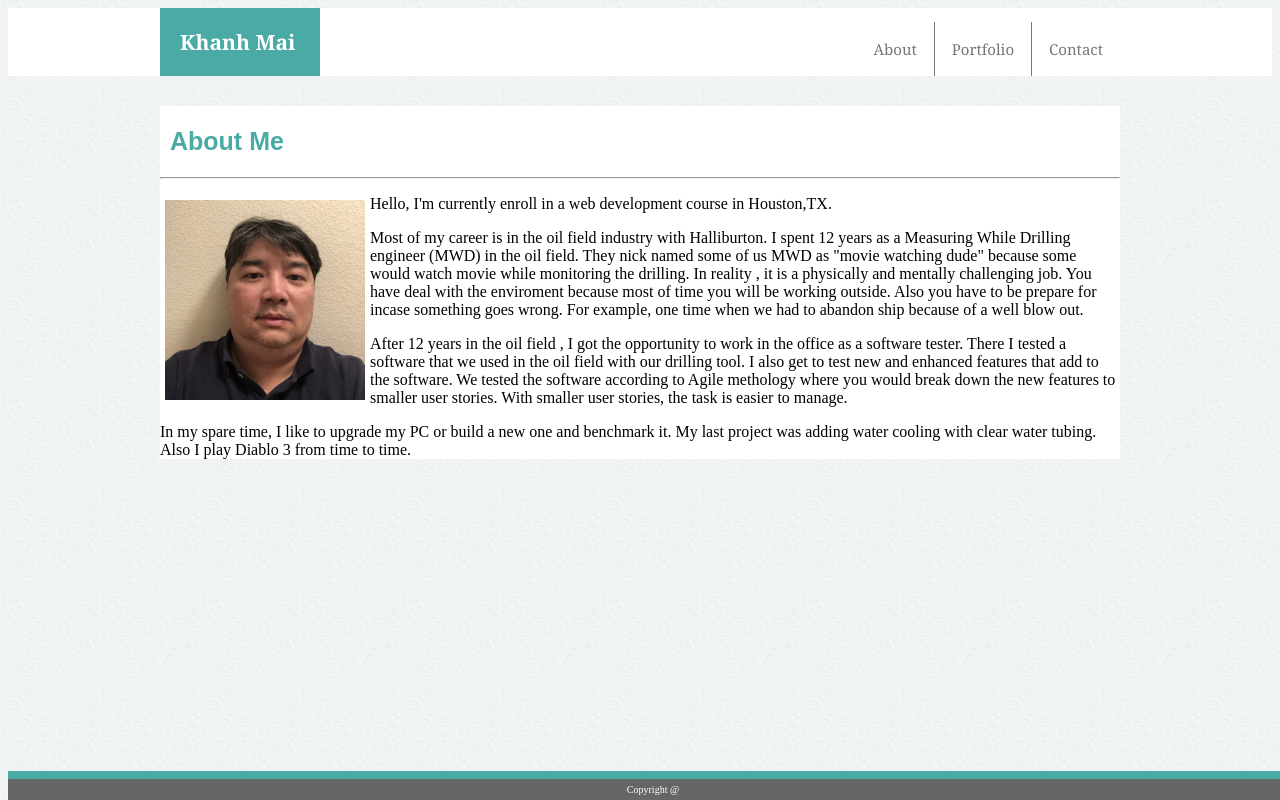
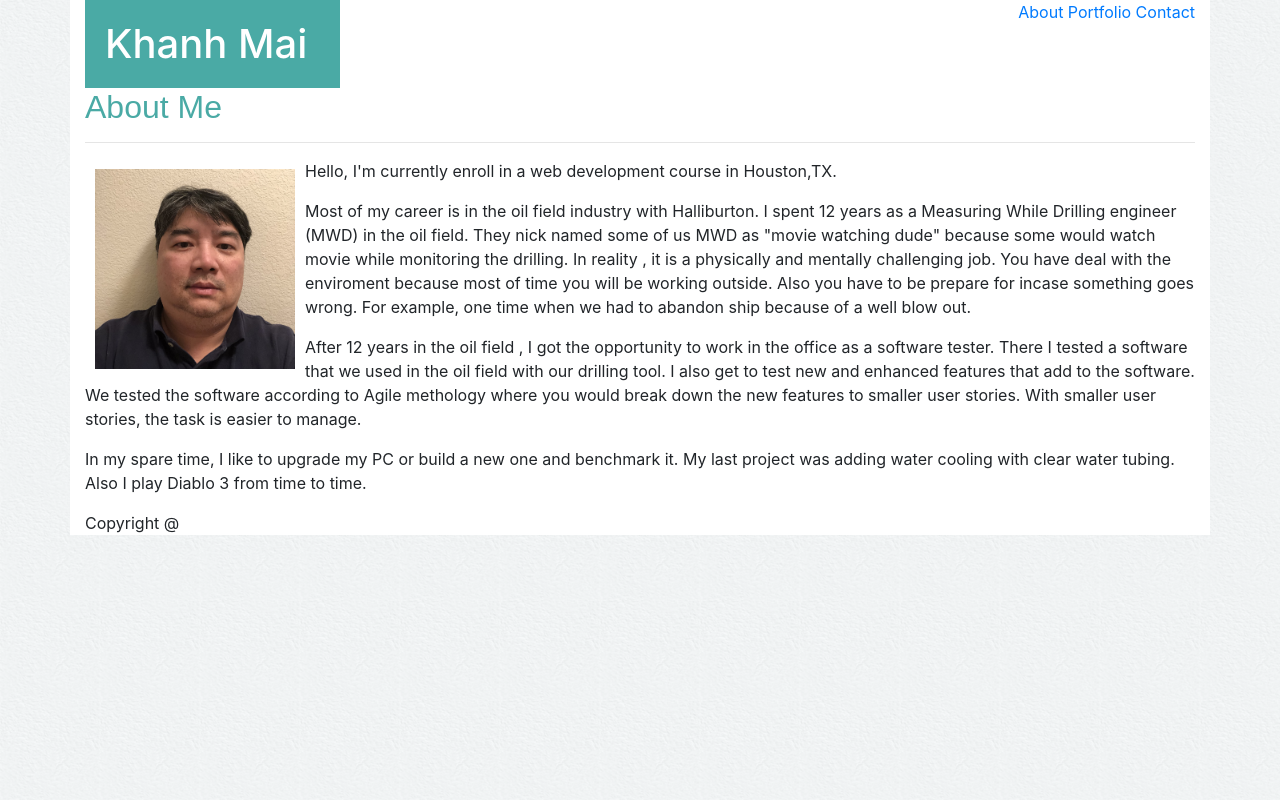
Before and after one commit to kmai01/Homework-2, a plain HTML site: page index.html in a window 1280 px wide. Drawn offline with nearby package versions, Linux system fonts and the light colour scheme.

Commit message:
second update

```diff
--- a/Assets/css/style.css
+++ b/Assets/css/style.css
@@ -25,9 +25,7 @@
 
 .navbutton {
  list-style: none;
-
  border-color: #ffffff;
-
  display: flex;
  justify-content: flex-end;
  align-items: end;
@@ -63,12 +61,9 @@ h1 {
 
          color: #777777;
          text-decoration: none;
-         padding: 17px;
+         padding: 15px;
          font-size: 15px;
          border-right: 1px solid;
-
-
-
 
         }
 
--- /dev/null
+++ b/Assets/css/style2.css
@@ -0,0 +1,36 @@
+.container {
+    background-color: white;
+}
+body {
+    background: url(../images/handmadepaper.png)
+
+ }
+
+ #bio-image{
+     height: 200px;
+     width: 200px;
+     margin: 10px;
+ }
+
+ h1 {
+    background-color:  #4aaaa5;
+    color: #ffffff;
+    padding: 20px;
+
+    margin-top: 0px;
+    margin-bottom: 0px;
+
+
+
+ }
+
+ .navbutton {
+     text-align: end;
+
+
+ }
+
+ h2{
+    color: #4aaaa5;
+    font-family: Arial, 'Helvetica Neue', Helvetica, sans-serif;
+}
--- a/index.html
+++ b/index.html
@@ -2,58 +2,83 @@
 <html lang="en-US">
     <head>
         <meta charset="UTF-8">
-        <link rel="stylesheet" type="text/css" href="Assets/css/style.css">
+        <meta name="viewport" content="width=device-width, initial-scale=1.0">
+        <meta http-equiv="X-UA-Compatible" content="ie=edge">
 
 
-
+        <link rel="stylesheet" href="https://stackpath.bootstrapcdn.com/bootstrap/4.4.1/css/bootstrap.min.css" integrity="sha384-Vkoo8x4CGsO3+Hhxv8T/Q5PaXtkKtu6ug5TOeNV6gBiFeWPGFN9MuhOf23Q9Ifjh" crossorigin="anonymous">
+        <link rel="stylesheet" type="text/css" href="Assets/css/style2.css">
     </head>
 
     <body>
 
-        <div class="top-container">
 
-            <div class="Header-container">
 
-                <div class="myname">
-                     <h1>Khanh Mai</h1>
+        <div class="container">
+
+            <div class="row">
+                <div class="col-sm-3">
+
+                <h1> Khanh Mai</h1>
+
+                </div>
+                <div class="col-sm-6">
+                </div>
+                <div class="col-sm-3">
+                    <div class="navbutton">
+
+                      <a class="button-1" href="index.html">About</a>
+                      <a class="button-2" href="Portfolio.html">Portfolio</a>
+                      <a class="button-3" href="Contact.html">Contact</a>
+
                      </div>
 
-                <ul class="navbutton">
-
-                   <li><a class="button-1" href="index.html">About</a></li>
-                   <li><a class="button-2" href="Portfolio.html">Portfolio</a></li>
-                   <li><a class="button-3" href="Contact.html">Contact</a></li>
-
-               </ul>
                 </div>
 
              </div>
 
 
 
-        <div class="container">
+
+
+
+
 
             <h2> About Me</h2>
             <hr>
 
+            <div class="row">
 
-          <div>
-            <img id="bio-image" src="Assets/images/IMG_6974p.png" alt="blank">
+
+                 <div class="col-sm-12">
+                      <img id="bio-image" class="img-fluid" src="Assets/images/IMG_6974p.png" alt="blank" align="left">
+
+
 
                     <p>
-             Hello, I'm currently enroll in a web development course in Houston,TX.</p>
+                     Hello, I'm currently enroll in a web development course in Houston,TX.
+                    </p>
+                    <p>
                      Most of my career is in the oil field industry with Halliburton. I spent 12 years as a Measuring While Drilling engineer (MWD) in the oil field. They nick named some of us MWD
                      as "movie watching dude" because some would watch movie while monitoring the drilling. In reality , it is a physically and mentally challenging job. You have deal with the enviroment because most of time you will be working outside. Also you have to be prepare for incase something goes wrong. For example, one time when we had to abandon ship because of a well blow out.
-
-            <p>After 12 years in the oil field , I got the opportunity to work in the office as a software tester. There I tested a software that we used in the oil field with our drilling tool.
+                    </p>
+                    <p>
+                     After 12 years in the oil field , I got the opportunity to work in the office as a software tester. There I tested a software that we used in the oil field with our drilling tool.
                      I also get to test new and enhanced features that add to the software. We tested the software according to Agile methology where you would break down the new features to smaller user stories. With smaller user stories, the task is easier to manage.
                     </p>
+                    <p>
                     In my spare time, I like to upgrade my PC or build a new one and benchmark it. My last project was adding water cooling with clear water tubing. Also I play Diablo 3 from time to time.
+                   </p>
+
                 </div>
         </div>
 
 
        <footer class="footer">Copyright @</footer>
+
     </body>
+    <script src="https://code.jquery.com/jquery-3.4.1.slim.min.js" integrity="sha384-J6qa4849blE2+poT4WnyKhv5vZF5SrPo0iEjwBvKU7imGFAV0wwj1yYfoRSJoZ+n" crossorigin="anonymous"></script>
+    <script src="https://cdn.jsdelivr.net/npm/popper.js@1.16.0/dist/umd/popper.min.js" integrity="sha384-Q6E9RHvbIyZFJoft+2mJbHaEWldlvI9IOYy5n3zV9zzTtmI3UksdQRVvoxMfooAo" crossorigin="anonymous"></script>
+    <script src="https://stackpath.bootstrapcdn.com/bootstrap/4.4.1/js/bootstrap.min.js" integrity="sha384-wfSDF2E50Y2D1uUdj0O3uMBJnjuUD4Ih7YwaYd1iqfktj0Uod8GCExl3Og8ifwB6" crossorigin="anonymous"></script>
 
 </html>
```
Also changed, not shown: Contact.html (+3 -3 lines). Lines whose indentation alone changed are shown as unchanged.
